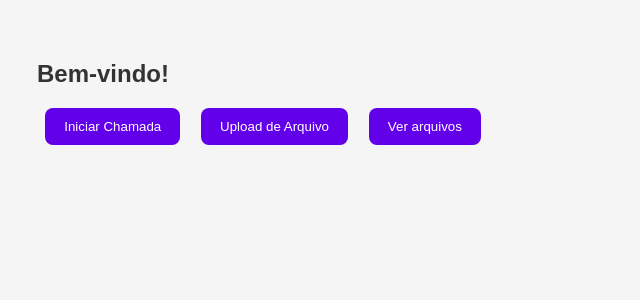
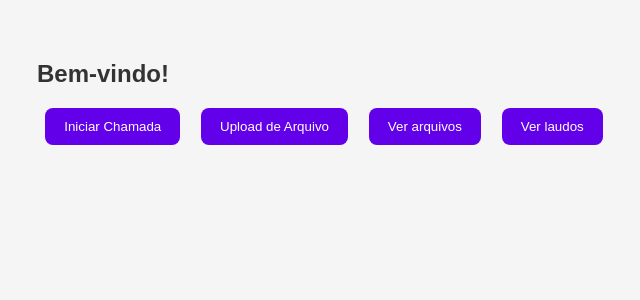
Before and after one commit to rflMandell/GuardianPro, a Django app: page / in a window 1280 px wide. Shown: the top 300 px of the page, without its empty margins (3-643 px from the left). Run offline with Django 5.2, Linux system fonts and the light colour scheme.

Commit message:
Update Readme.md

```diff
--- a/home/templates/home/home.html
+++ b/home/templates/home/home.html
@@ -39,5 +39,6 @@
     <a href="{% url 'chamadas:video_call_page' channel_name='algum_nome_de_canal_aqui' %}"><button>Iniciar Chamada</button></a>
     <a href="{% url 'upload_documento' %}"><button>Upload de Arquivo</button></a>
     <a href="{% url 'lista_documentos' %}"><button>Ver arquivos</button></a>
+    <a href="{% url 'laudos_ia:listar_laudos_pendentes' %}"><button>Ver laudos</button></a>
 </body>
 </html>
```
Also changed, not shown: laudos_ia/urls.py (line endings or trailing spaces), readme.md.
